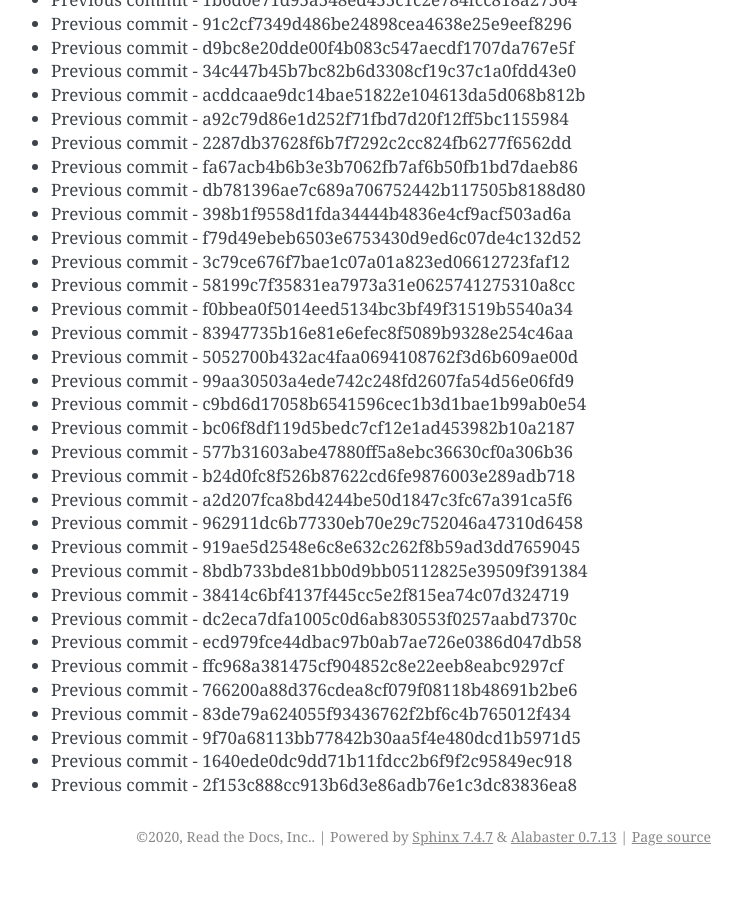
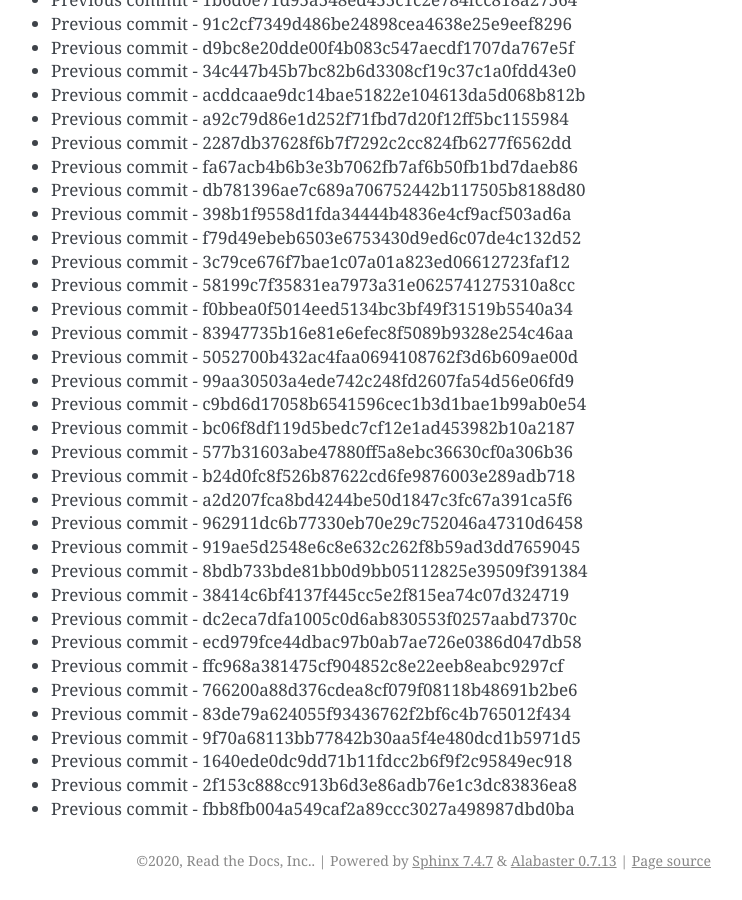
Before and after one commit to readthedocs/rtd-git-stresstest, a Sphinx documentation site: the page built from docs/updates.rst, in a window 1280 px wide and 900 px high, scrolled down 78400 px. Shown: the whole window, without its empty margins (399-1141 px from the left). Built offline with Sphinx 7.4.7, drawn with Linux system fonts in a browser that asks for light colours; before the commit the page ends 79276 px from its top, so only the background shows below that.

Commit message:
Generating commit from previous: fbb8fb004a549caf2a89ccc3027a498987dbd0ba

```diff
--- a/docs/updates.rst
+++ b/docs/updates.rst
@@ -3326,3 +3326,4 @@ It can be tested for any performance characteristics.
 * Previous commit - 9f70a68113bb77842b30aa5f4e480dcd1b5971d5
 * Previous commit - 1640ede0dc9dd71b11fdcc2b6f9f2c95849ec918
 * Previous commit - 2f153c888cc913b6d3e86adb76e1c3dc83836ea8
+* Previous commit - fbb8fb004a549caf2a89ccc3027a498987dbd0ba
```
